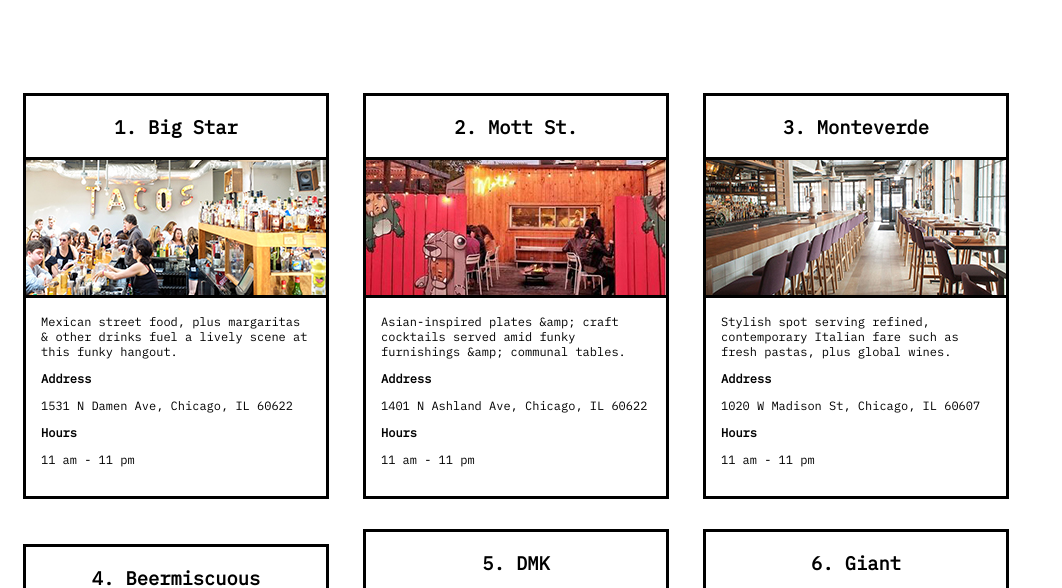
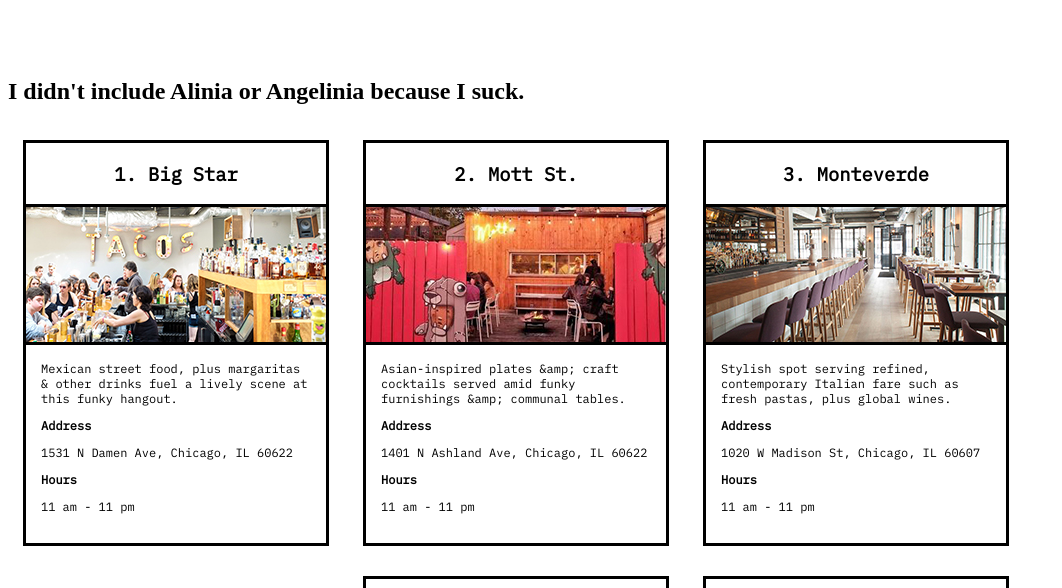
Before and after one commit to rebeccaussai/bex-restaurant-recos.github.io, a plain HTML site: page index.html in a window 1280 px wide. Shown: the part 164-752 px from the top of the page, without its empty margins (0-1062 px from the left). Drawn offline with nearby package versions, Linux system fonts and the light colour scheme; some packages are replaced by stand-ins of ours.

Commit message:
Snarky comment

```diff
--- a/index.html
+++ b/index.html
@@ -8,6 +8,8 @@
 </head>
 <body>
 	<h1> top restaurants in chicago </h1>
+
+	<h2>I didn't include Alinia or Angelinia because I suck.</h2>
 	<div id="allTiles">
 
 		<!--div class="tile">
```
